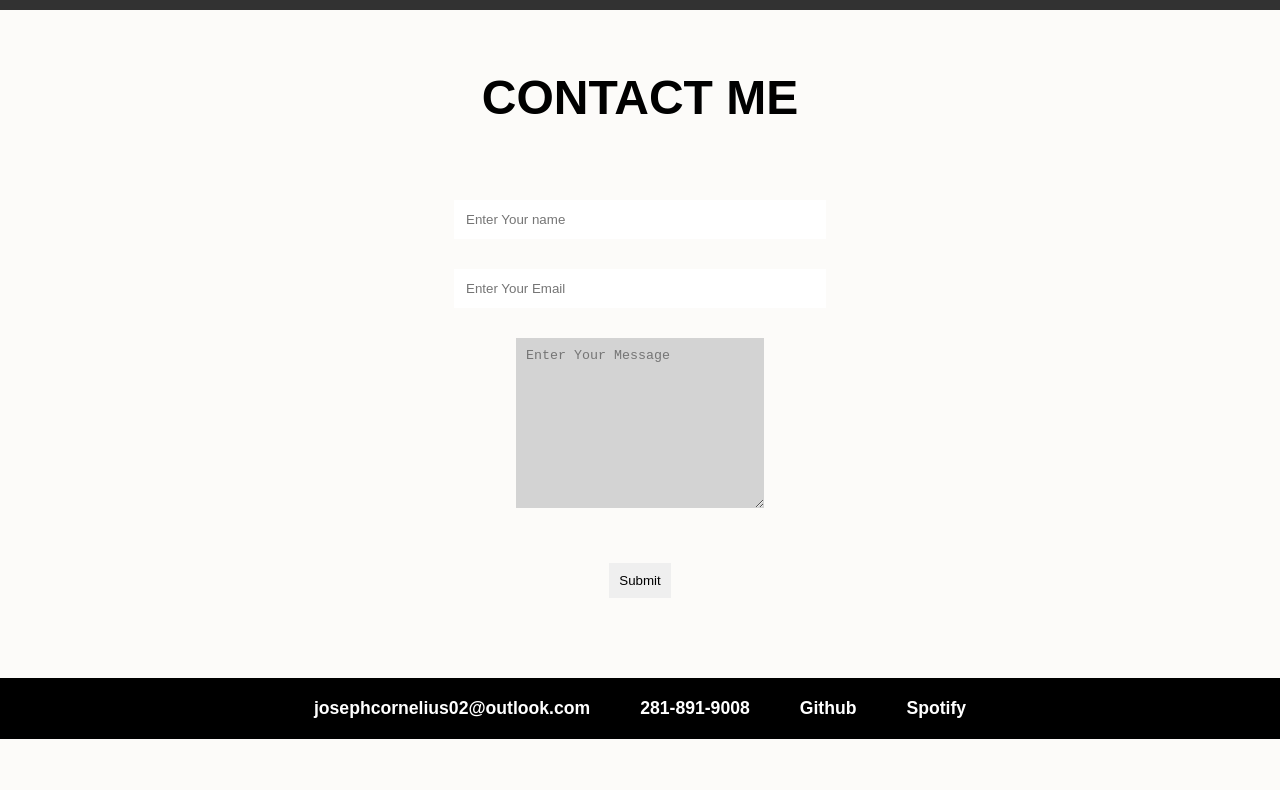
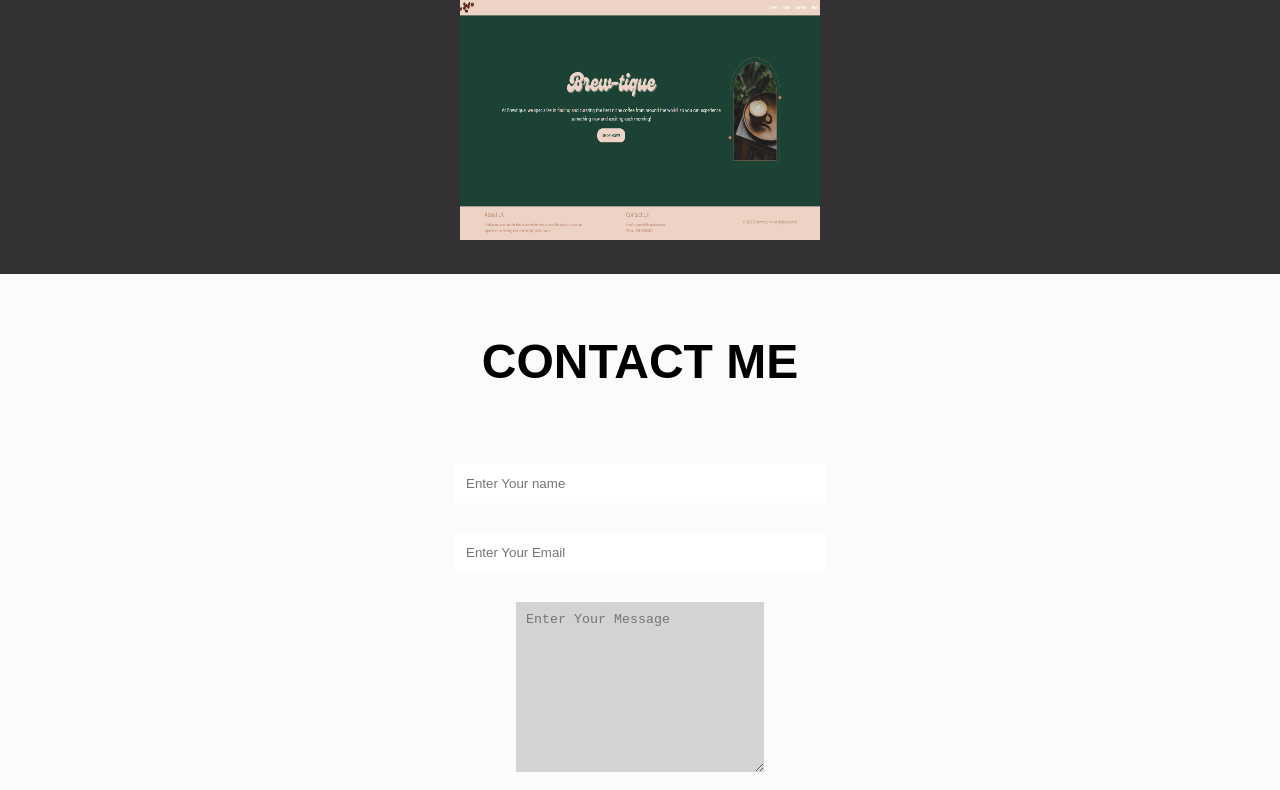
Before and after one commit to jcxxz/Student-Portfolio, a plain HTML site: page index.html in a window 1280 px wide. Shown: the part 1228-2018 px from the top of the page. Before the commit the page ends 1967 px from the top, so only its background shows below. Drawn offline with Linux system fonts and the light colour scheme.

Commit message:
new project

```diff
--- a/index.html
+++ b/index.html
@@ -48,6 +48,7 @@
                 <a href="https://jcxxz.github.io/Refactoring-HW-1/"><img src="img/screenshot.png" alt="Refactored Code homework"></a>
                 <a href="https://jcxxz.github.io/team-project/"><img src="img/Screenshot (21).png" alt="Team Project on Animal Facts and Pictures"></a>
                 <a href="https://playlist-mania-gp2.herokuapp.com/"><img src="img/Screenshot (48).png" alt="Team project to make a playlist generator"></a>
+                <a href="https://brewtique.herokuapp.com/"><img src="img/Screenshot (75).png" alt="Team project to make an eccomerce subscription plan for coffee"></a>
             </div>
         </section>
 
```
Also changed, not shown: img/Screenshot (75).png (added).
